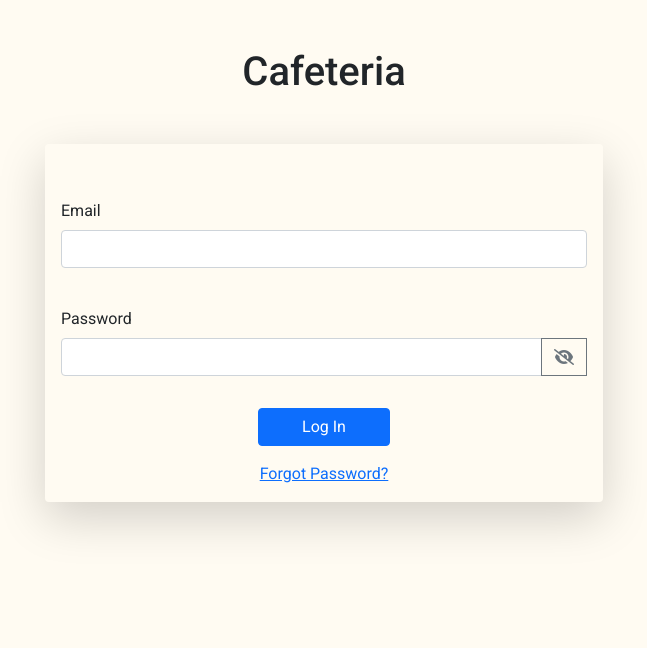
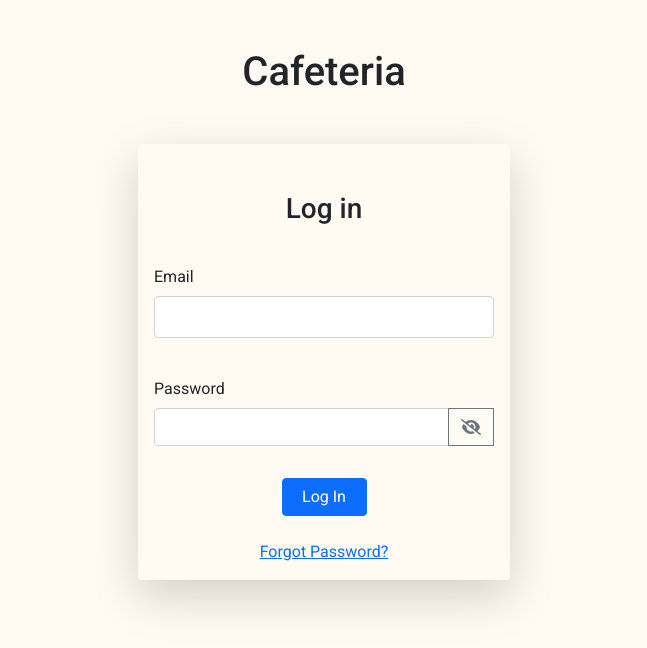
Before and after one commit to MohamedAbotalb/Cafateria_Management_System, a PHP site: page /login.php in a window 1280 px wide. Shown: the top 648 px of the page, without its empty margins (316-963 px from the left). Run offline with PHP 8.4, Linux system fonts and the light colour scheme.

Commit message:
Update login page by adding error message when the user enter incorrect email or password

```diff
--- a/views/login.php
+++ b/views/login.php
@@ -1,14 +1,26 @@
 <?php
 require_once "templates/head.php";
+
+// Check if session is not already started
+if (session_status() == PHP_SESSION_NONE) {
+  session_start();
+}
+
+// Get errors from session or initialize empty array
+$errors = isset($_SESSION['errors']) ? $_SESSION['errors'] : [];
+
+// Unset session errors to prevent them from being displayed again
+unset($_SESSION['errors']);
 ?>
 
 <div class="container my-5">
   <h1 class="text-center">Cafeteria</h1>
-  <form action="#" method="" class="w-50 m-auto text-bg-light my-5 p-3 rounded shadow-lg bg-body-tertiary" novalidate>
+  <form action="../controllers/authenticateController.php" method="post" class="col-md-4 m-auto text-bg-light my-5 p-3 rounded shadow-lg bg-body-tertiary" novalidate>
     <div class="row g-3 align-items-center my-3">
+      <h3 class="text-center my-3">Log in</h3>
       <div class="mb-3">
         <label for="inputEmail" class="col-form-label d-block">Email</label>
-        <input type="email" id="inputEmail" class="form-control" aria-describedby="emailHelpInline" pattern="[a-zA-Z0-9._%+-]+@[a-zA-Z0-9.-]+\.[a-zA-Z]{2,}" required>
+        <input type="email" name="email" id="inputEmail" class="form-control p-2" aria-describedby="emailHelpInline" pattern="[a-zA-Z0-9._%+-]+@[a-zA-Z0-9.-]+\.[a-zA-Z]{2,}" required>
         <div class="invalid-feedback">Please enter a valid email.</div>
       </div>
     </div>
@@ -16,7 +28,7 @@ require_once "templates/head.php";
       <div class="mb-3">
         <label for="inputPassword" class="col-form-label">Password</label>
         <div class="input-group">
-          <input type="password" id="inputPassword" class="form-control" pattern="\S{6,}" aria-describedby="passwordHelpInline" required>
+          <input type="password" name="password" id="inputPassword" class="form-control" pattern="\S{6,}" aria-describedby="passwordHelpInline" required>
           <button class="btn btn-outline-secondary" type="button" id="togglePassword">
             <i class="fa fa-eye-slash"></i>
           </button>
@@ -24,10 +36,11 @@ require_once "templates/head.php";
         </div>
       </div>
     </div>
+    <?php if (isset($errors['login'])) : ?>
+      <p class="fs-5 alert alert-danger rounded text-center p-2 mb-4"><?= $errors['login'] ?></p>
+    <?php endif; ?>
     <div class="row m-auto text-center">
-      <button type="submit" class="btn btn-primary mb-3 w-25 m-auto">Log In</button><br>
-    </div>
-    <div class="row m-auto text-center">
+      <button type="submit" name="login" class="btn btn-primary mb-4 w-25 m-auto">Log In</button>
       <a href="forgetPassword.php" class="link-primary">Forgot Password?</a>
     </div>
   </form>
```
